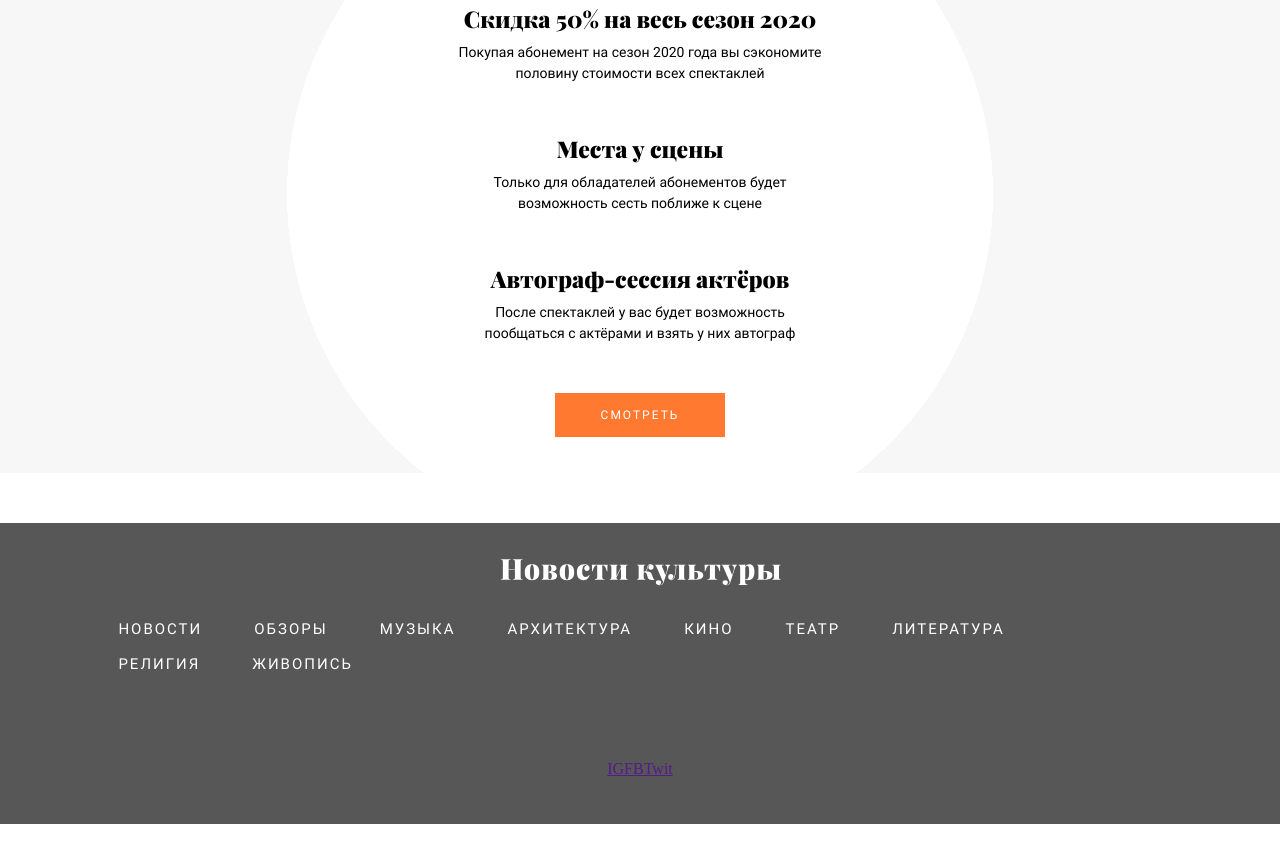
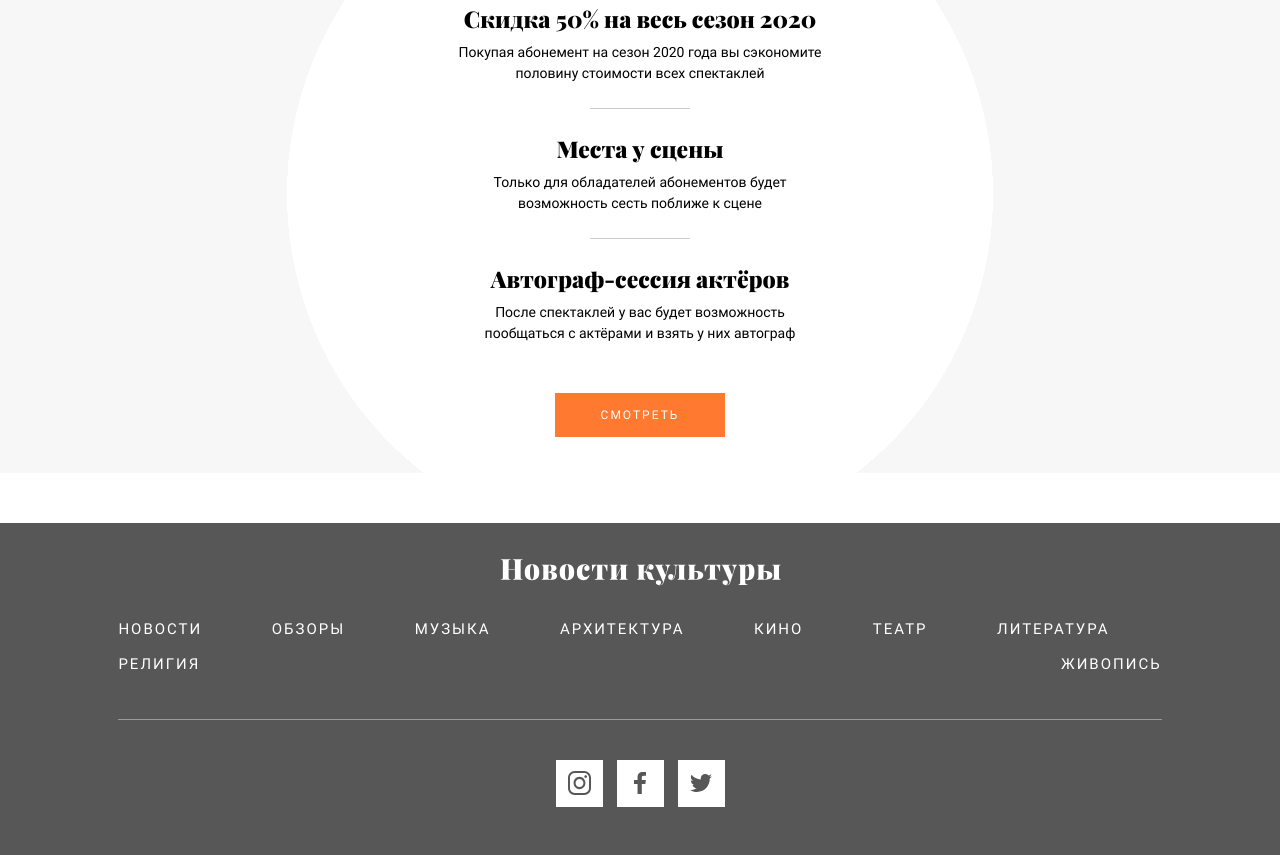
Before and after one commit to karina-lukashova/news_of_culture, a website: page source/index.html in a window 1280 px wide. Shown: the part 1275-2130 px from the top of the page. Before the commit the page ends 2099 px from the top, so only its background shows below. Drawn offline with nearby package versions, Linux system fonts and the light colour scheme; files that its build step writes are made by us from their sources.

Commit message:
Добавила svg и декоративку

```diff
--- a/source/index.html
+++ b/source/index.html
@@ -7,6 +7,17 @@
   <link href="css/style.css" rel="stylesheet">
 </head>
 <body>
+  <svg style="display: none">
+    <symbol viewBox="0 0 23 24" id="icon-ig">
+      <path d="M6.6571 0C2.98565 0 0 3.12481 0 6.96524V17.0365C0 20.8769 2.98565 24 6.6571 24H16.3429C20.0143 24 23 20.8769 23 17.0365V6.96524C23 3.12481 20.0143 0 16.3429 0H6.6571ZM6.6571 2.06322H16.3429C18.9559 2.06322 21.0292 4.23197 21.0292 6.96524V17.0365C21.0292 19.7698 18.9559 21.9368 16.3429 21.9368H6.6571C4.04408 21.9368 1.97241 19.7698 1.97241 17.0365V6.96524C1.97241 4.23197 4.04408 2.06322 6.6571 2.06322ZM17.6727 4.12641C16.9107 4.12641 16.2934 4.77212 16.2934 5.56909C16.2934 6.36609 16.9107 7.01178 17.6727 7.01178C18.4346 7.01178 19.0519 6.36609 19.0519 5.56909C19.0519 4.77212 18.4346 4.12641 17.6727 4.12641ZM11.5 5.82073C8.24893 5.82073 5.59264 8.5993 5.59264 12C5.59264 15.4007 8.24893 18.1793 11.5 18.1793C14.7511 18.1793 17.409 15.4007 17.409 12C17.409 8.5993 14.7511 5.82073 11.5 5.82073ZM11.5 7.88395C13.6853 7.88395 15.4366 9.71415 15.4366 12C15.4366 14.2859 13.6853 16.1161 11.5 16.1161C9.31472 16.1161 7.56504 14.2859 7.56504 12C7.56504 9.71415 9.31472 7.88395 11.5 7.88395Z"/>
+    </symbol>
+    <symbol viewBox="0 0 12 22" id="icon-fb">
+      <path d="M8.83169 0C5.69558 0 3.54784 1.82202 3.54784 5.16926V8.054H0V11.9663H3.54784V22H7.78878V11.9663H11.3267L11.8581 8.054H7.78878V5.55578C7.78878 4.4234 8.11969 3.65148 9.8251 3.65148H12V0.153977C11.6238 0.106313 10.3339 0 8.83169 0Z"/>
+    </symbol>
+    <symbol viewBox="0 0 22 18" id="icon-tw">
+      <path d="M22 2.13046C21.191 2.49194 20.321 2.73626 19.4081 2.84633C20.3398 2.28369 21.0552 1.39321 21.3922 0.332343C20.5202 0.853289 19.5546 1.23115 18.526 1.43483C17.7032 0.551897 16.5301 0 15.232 0C12.7393 0 10.7189 2.03437 10.7189 4.54398C10.7189 4.90027 10.7584 5.24719 10.8357 5.57956C7.0846 5.39031 3.75901 3.58068 1.53295 0.831733C1.14443 1.50256 0.921886 2.28304 0.921886 3.11596C0.921886 4.6927 1.71835 6.08333 2.92973 6.89853C2.18992 6.87525 1.49391 6.67074 0.885376 6.33014C0.88451 6.34929 0.884504 6.36818 0.884504 6.38718C0.884504 8.58925 2.44044 10.4254 4.50492 10.8432C4.12653 10.947 3.7279 11.002 3.31624 11.002C3.02512 11.002 2.74286 10.9742 2.46681 10.921C3.04153 12.7262 4.70801 14.0402 6.68333 14.0769C5.13742 15.2959 3.19166 16.022 1.07697 16.022C0.712916 16.022 0.353368 16.0004 0 15.9587C1.99818 17.248 4.37022 18 6.91929 18C15.2207 18 19.7597 11.076 19.7597 5.07064C19.7597 4.87371 19.7552 4.67813 19.747 4.48326C20.6285 3.84206 21.3936 3.04194 21.999 2.13049"/>
+    </symbol>
+  </svg>
   <header class="page-header">
     <a class="page-header__logo logo">
       <img src="img/logo.svg" width="347" height="47" alt="Логотип сайта Новости культуры">
@@ -158,13 +169,25 @@
       <h2 class="visually-hidden">Мы в социальных сетях</h2>
       <ul class="socials__list">
         <li class="socials__item">
-          <a href="" class="socials__link">IG</a>
+          <a href="" class="socials__link" aria-label="Мы в Instagram">
+            <svg class="socials__icon" width="23" height="24">
+              <use xlink:href="#icon-ig"></use>
+            </svg>
+          </a>
         </li>
         <li class="socials__item">
-          <a href="" class="socials__link">FB</a>
+          <a href="" class="socials__link" aria-label="Мы в Facebook">
+            <svg class="socials__icon" width="12" height="22">
+              <use xlink:href="#icon-fb"></use>
+            </svg>
+          </a>
         </li>
         <li class="socials__item">
-          <a href="" class="socials__link">Twit</a>
+          <a href="" class="socials__link" aria-label="Мы в Twitter">
+            <svg class="socials__icon" width="22" height="18">
+              <use xlink:href="#icon-tw"></use>
+            </svg>
+          </a>
         </li>
       </ul>
     </section>
--- a/source/sass/blocks/benefit.scss
+++ b/source/sass/blocks/benefit.scss
@@ -1,3 +1,22 @@
+.benefit {
+  position: relative;
+}
+
+.benefit::after {
+  content: "";
+  width: 100px;
+  height: 1px;
+  background-color: rgba($black, 0.2);
+  position: absolute;
+  bottom: 0;
+  left: 50%;
+  transform: translateX(-50%);
+}
+
+.benefit:last-of-type::after {
+  display: none;
+}
+
 .benefit__title {
   text-decoration: none;
   font-family: $Playfair;
--- a/source/sass/blocks/page-footer.scss
+++ b/source/sass/blocks/page-footer.scss
@@ -1,7 +1,8 @@
 .page-footer {
   background-color: $grey;
   padding-top: 36px;
-  padding-bottom: 46px;
+  padding-bottom: 48px;
+  position: relative;
 }
 
 .page-footer__logo {
--- a/source/sass/blocks/site-navigation.scss
+++ b/source/sass/blocks/site-navigation.scss
@@ -2,6 +2,7 @@
   @include list-none;
   display: flex;
   flex-wrap: wrap;
+  justify-content: space-between;
   width: 81.5%;
   margin: 0 auto;
   margin-bottom: 30px;
@@ -25,6 +26,21 @@
   color: $black;
 }
 
+.site-navigation--footer {
+  position: relative;
+}
+
+.site-navigation--footer::after {
+  content: "";
+  width: 100%;
+  height: 1px;
+  background-color: $white;
+  opacity: 0.4;
+  position: absolute;
+  bottom: -30px;
+  left: 0;
+}
+
 .site-navigation--footer a {
   color: $white;
 }
--- a/source/sass/blocks/socials.scss
+++ b/source/sass/blocks/socials.scss
@@ -3,3 +3,25 @@
   display: flex;
   justify-content: center;
 }
+
+.socials__link {
+  display: inline-block;
+  width: 47px;
+  height: 47px;
+  margin-right: 14px;
+  background-color: $white;
+  display: flex;
+}
+
+.socials__link:hover {
+  opacity: 0.6;
+}
+
+.socials__item:last-of-type .socials__link {
+  margin-right: 0;
+}
+
+.socials__icon {
+  margin: auto;
+  fill: $grey;
+}
--- a/source/sass/blocks/underwater-hotel.scss
+++ b/source/sass/blocks/underwater-hotel.scss
@@ -4,6 +4,19 @@
   background-size: cover;
   background-position: center top;
   background-repeat: no-repeat;
+  position: relative;
+}
+
+.underwater-hotel::after {
+  content: "";
+  width: 55px;
+  height: 55px;
+  background-image: url("../img/icon-underwater.svg");
+  background-repeat: no-repeat;
+  position: absolute;
+  top: 46px;
+  left: 50%;
+  transform: translateX(-50%);
 }
 
 .underwater-hotel__title {
--- a/source/sass/global.scss
+++ b/source/sass/global.scss
@@ -1,6 +1,12 @@
+html {
+  height: 100%;
+}
+
 body {
   min-height: 100%;
   margin: 0;
+  display: grid;
+  grid-template-rows: min-content 1fr min-content;
 }
 
 img {
```
Also changed, not shown: source/img/icon-underwater.svg (added).
